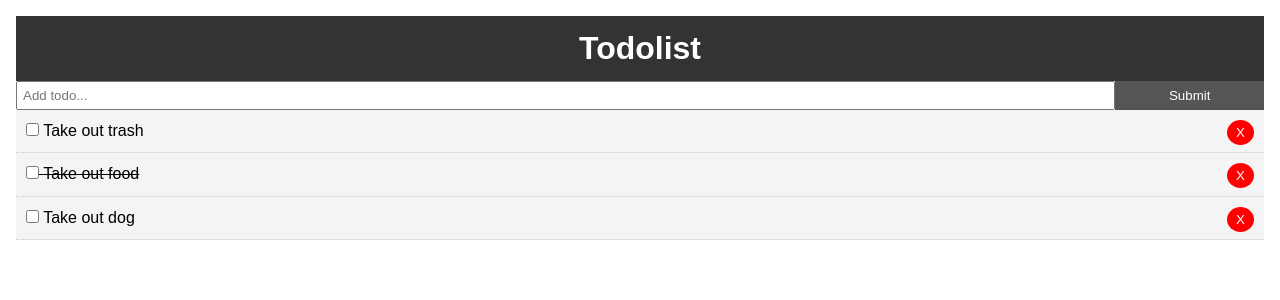
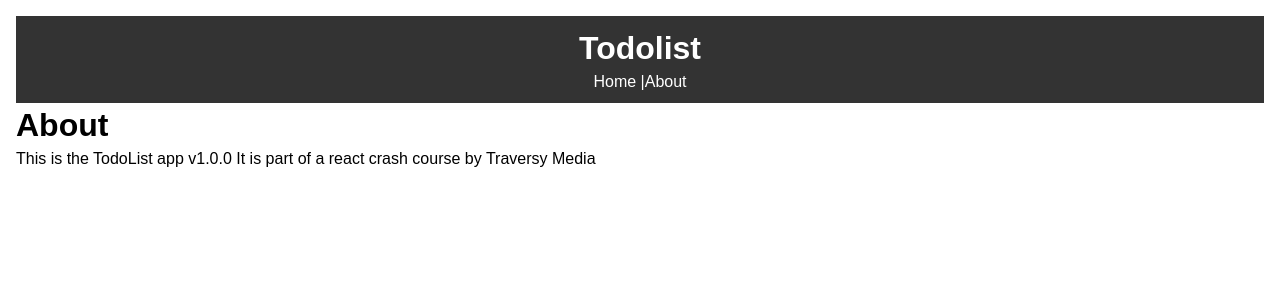
Before and after one commit to agamaoaljan6/react-notes-tm, a React (Create React App) app in the folder my-app/: page /about in a window 1280 px wide. Shown: the top 300 px of the page. Built offline with nearby package versions, Linux system fonts and the light colour scheme.

Commit message:
Router intro

```diff
--- a/my-app/src/App.js
+++ b/my-app/src/App.js
@@ -1,8 +1,10 @@
 import React, {Component} from 'react';
+import {BrowserRouter as Router, Route} from 'react-router-dom';
 import Todos from './Components/Todos';
 import Header from './Components/Layout/Header';
 import  AddTodo from './Components/AddTodo';
-import uuid from 'uuid'
+import About from './Components/Pages/About';
+import uuid from 'uuid';
 import './App.css';
 
 class App extends Component{
@@ -55,14 +57,20 @@
   render() {
     console.log(this.state.todos)
   return (
+    <Router>
     <div className="App">
       <div className="container">
         <Header/>
-        <AddTodo addTodo={this.addTodo}/>
-        <Todos todos={this.state.todos} markComplete={this.markComplete} delTodo={this.delTodo}/>
-
+        <Route exact path="/" render={props=>(
+          <React.Fragment>
+            <AddTodo addTodo={this.addTodo}/>
+            <Todos todos={this.state.todos} markComplete={this.markComplete} delTodo={this.delTodo}/>
+          </React.Fragment>
+        )}/>
+        <Route path="/about" component={About}/>
       </div>
    </div>
+    </Router>
   );
   }
 
--- a/my-app/src/Components/Layout/Header.js
+++ b/my-app/src/Components/Layout/Header.js
@@ -1,21 +1,30 @@
-import React, { Component } from 'react'
+import React, { Component } from 'react';
+import {Link} from 'react-router-dom';
 
 export class Header extends Component {
     render() {
         return (
             <header style={headerStyle}>
                 <h1>Todolist</h1>
+                <Link style={linkStyle} to="/">Home</Link> |
+                <Link style={linkStyle} to="about">About</Link>
             </header>
         )
     }
 }
 
 
-const headerStyle ={
+const headerStyle = {
     background: '#333',
     color: '#fff',
     padding: '10px',
     textAlign: 'center'
 }
 
+const linkStyle = {
+    color: '#fff',
+    textDecoration: 'none'
+}
+
+
 export default Header
--- /dev/null
+++ b/my-app/src/Components/Pages/About.js
@@ -0,0 +1,12 @@
+import React from 'react'
+
+function About() {
+    return (
+        <React.Fragment>
+            <h1>About</h1>
+            <p>This is the TodoList app v1.0.0 It is part of a react crash course by Traversy Media</p>
+        </React.Fragment>
+    )
+}
+
+export default About;
```
